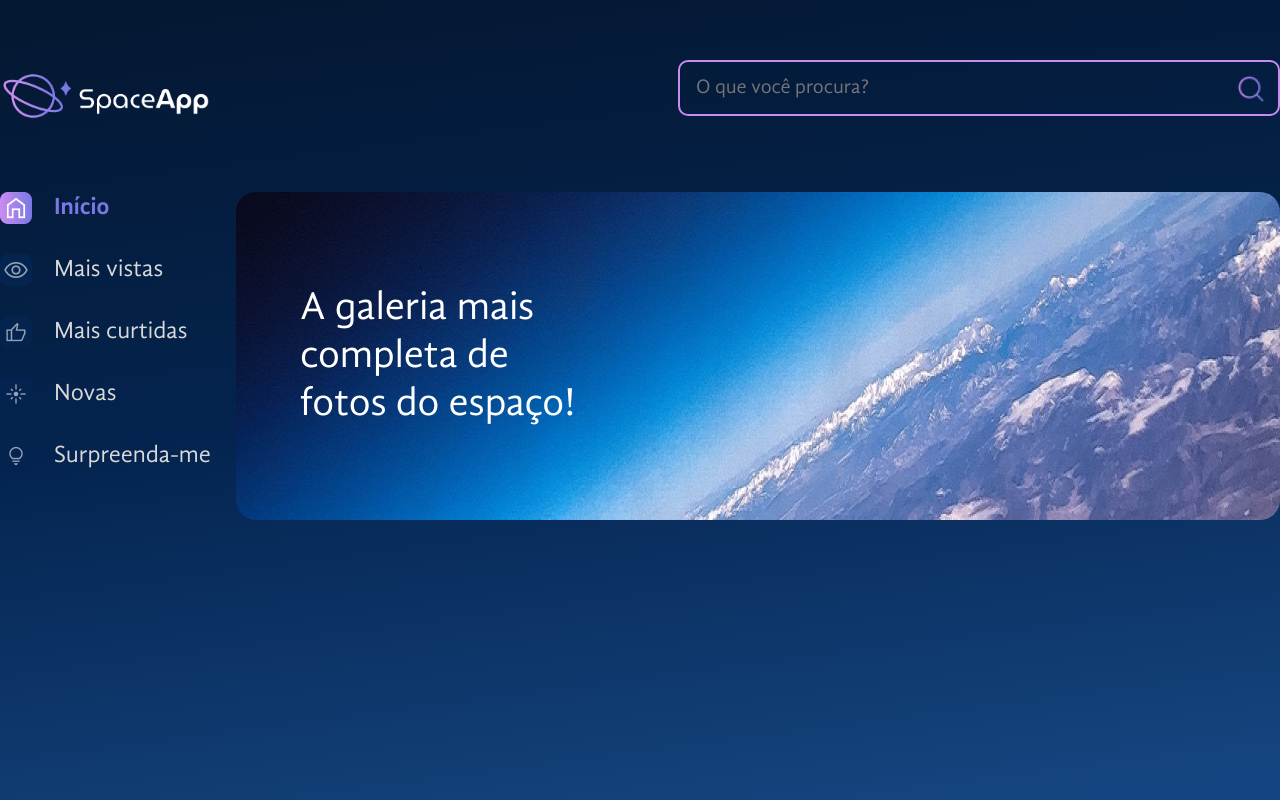
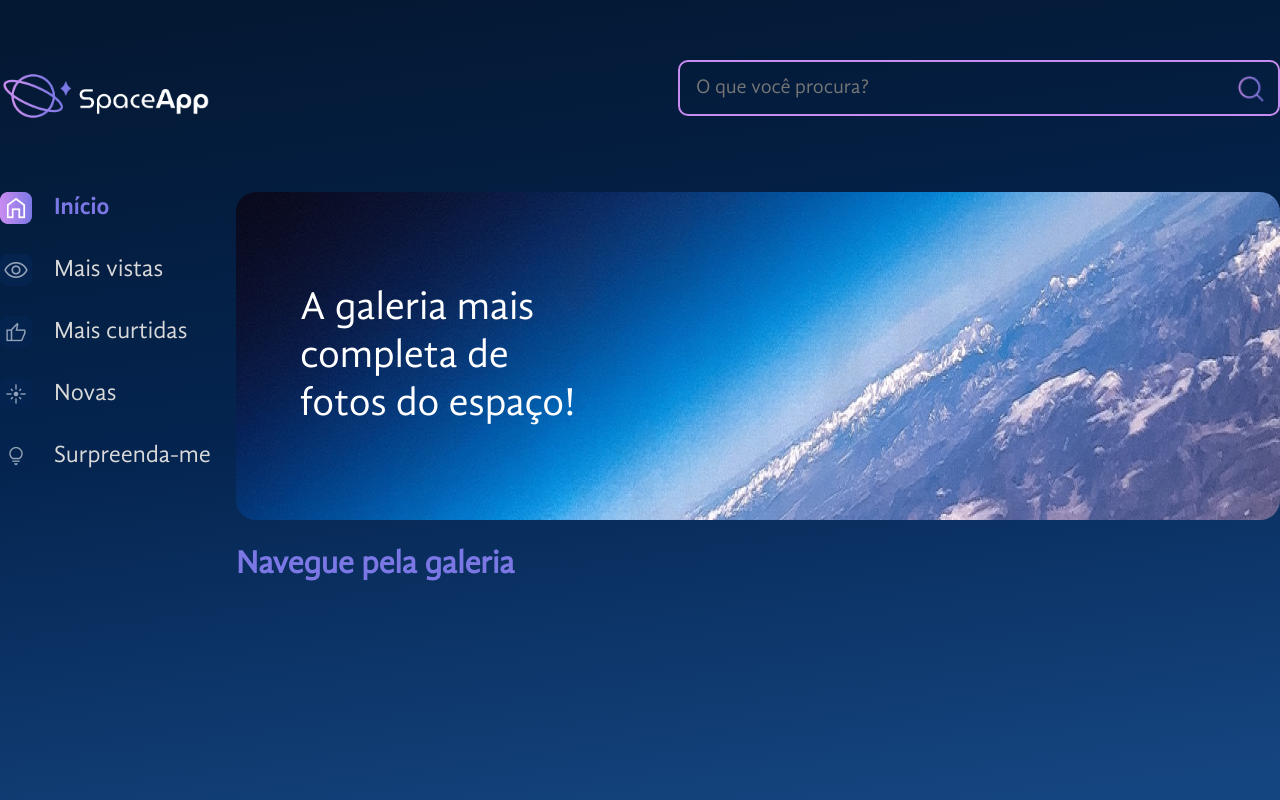
Before and after one commit to LeonardoTorresRodrigues/space-app, a React (Vite) app: page / in a window 1280 px wide. Built offline with nearby package versions, Linux system fonts and the light colour scheme.

Commit message:
feat: add gallery section

```diff
--- a/src/App.jsx
+++ b/src/App.jsx
@@ -4,6 +4,7 @@
 import BarraLateral from "./components/BarraLateral"
 import Banner from "./components/Banner"
 import bannerBackground from './assets/banner.png'
+import Galeria from "./components/Galeria"
 
 const FundoGradiente = styled.div`
   background: linear-gradient(172.61deg, #041833 4.16%, #04244F 48%, #154580 96.76%);
@@ -11,15 +12,21 @@
   min-height: 100vh;
 `
 
+const AppContainer = styled.div`
+  width: 1440px;
+  margin: 0 auto;
+  max-width: 100%;
+`
+
 const MainContainer = styled.main`
   display: flex;
   gap: 24px;
 `
 
-const AppContainer = styled.div`
-  width: 1440px;
-  margin: 0 auto;
-  max-width: 100%;
+const ConteudoGaleria = styled.section`
+  display: flex;
+  flex-direction: column;
+  flex-grow: 1;
 `
 
 function App() {
@@ -30,10 +37,13 @@
         <Cabecalho />
         <MainContainer>
           <BarraLateral />
-          <Banner
-            texto='A galeria mais completa de fotos do espaço!'
-            backgroundImage={bannerBackground}
-          />
+          <ConteudoGaleria>
+            <Banner
+              texto='A galeria mais completa de fotos do espaço!'
+              backgroundImage={bannerBackground}
+            />
+            <Galeria />
+          </ConteudoGaleria>
         </MainContainer>
       </AppContainer>
     </FundoGradiente>
--- /dev/null
+++ b/src/components/Galeria/index.jsx
@@ -0,0 +1,9 @@
+import Titulo from "../Titulo";
+
+const Galeria = () => {
+    return (
+        <Titulo>Navegue pela galeria</Titulo>
+    )
+}
+
+export default Galeria;
--- /dev/null
+++ b/src/components/Titulo/index.jsx
@@ -0,0 +1,9 @@
+
+import styled from "styled-components";
+
+const Titulo = styled.h2`
+    color: #7B78E6;
+    font-size: 32px;
+    text-align: ${props => props.$alinhamento ? props.$alinhamento : 'left' };
+`
+export default Titulo;
```
